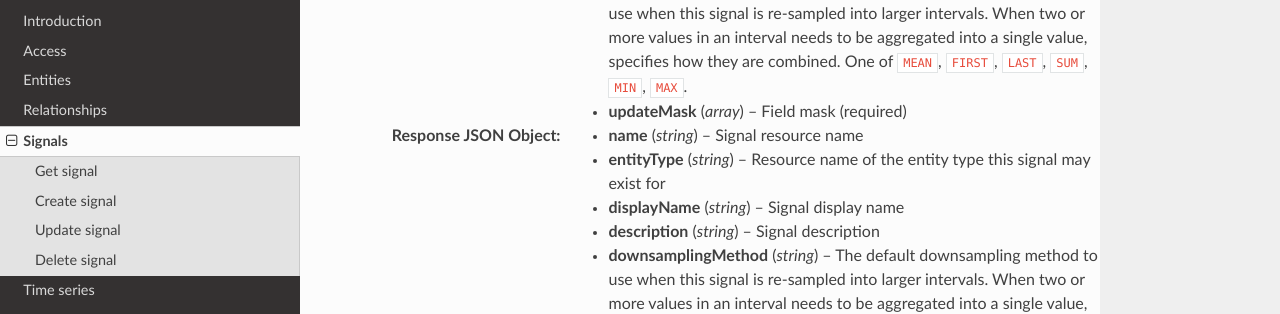
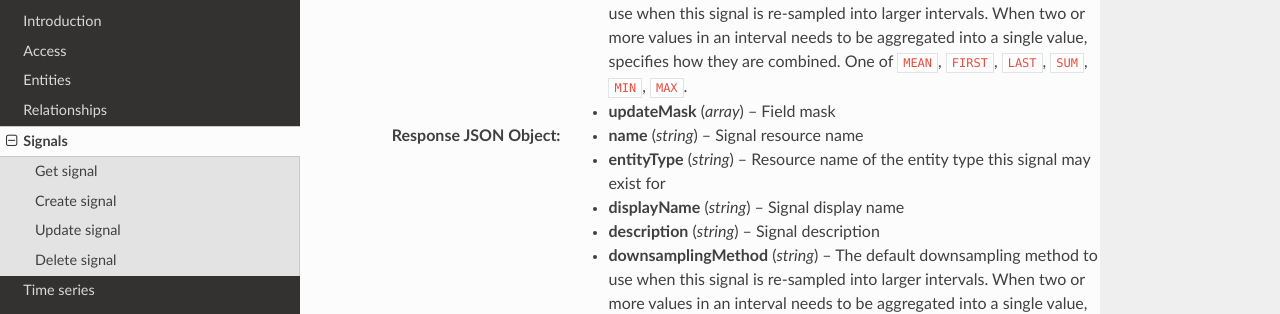
Before and after one commit to Exabel/api, a Sphinx documentation site: the page built from exabel/data/doc/signals.rst, in a window 1280 px wide and 900 px high, scrolled down 1575 px. Shown: the part 156-470 px from the top of the window. Built offline with Sphinx 7.4.7 and the Read the Docs theme 2.0.0, drawn with Linux system fonts in a browser that asks for light colours; formulas are drawn with MathJax 3.

```diff
--- a/exabel/data/doc/entities.rst
+++ b/exabel/data/doc/entities.rst
@@ -187,7 +187,7 @@ Update entity
     :reqjson string displayName: Entity display name
     :reqjson string description: Entity description
     :reqjson object properties: Entity properties
-    :reqjson array updateMask: Field mask (required)
+    :reqjson array updateMask: Field mask
 
     :resjson string name: Entity resource name
     :resjson string displayName: Entity display name
--- a/exabel/data/doc/introduction.rst
+++ b/exabel/data/doc/introduction.rst
@@ -68,6 +68,7 @@ Partial updates
 
 Some resources supports the ``PATCH`` method for partial update with i ``updateMask`` attribute,
 which is a ``FieldMask``. For more information on how to use field masks, see the
-`Google protobuf documentation`_.
+`Google protobuf documentation`_. Note that if an ``updateMask`` is not specified, the update
+behaves as a *full* update, overwriting all existing fields and properties.
 
 .. _Google protobuf documentation: https://developers.google.com/protocol-buffers/docs/reference/google.protobuf#fieldmask
--- a/exabel/data/doc/relationships.rst
+++ b/exabel/data/doc/relationships.rst
@@ -114,7 +114,7 @@ Update relationship type
 
     :reqjson string description: Relationship type description
     :reqjson object properties: Relationship type properties
-    :reqjson array updateMask: Field mask (required)
+    :reqjson array updateMask: Field mask
 
     :resjson string name: Relationship type resource name
     :resjson string description: Relationship type description
--- a/exabel/data/doc/signals.rst
+++ b/exabel/data/doc/signals.rst
@@ -100,7 +100,7 @@ Update signal
     :reqjson string downsamplingMethod: The default downsampling method to use when this signal is re-sampled into
         larger intervals. When two or more values in an interval needs to be aggregated into a single value, specifies
         how they are combined. One of ``MEAN``, ``FIRST``, ``LAST``, ``SUM``, ``MIN``, ``MAX``.
-    :reqjson array updateMask: Field mask (required)
+    :reqjson array updateMask: Field mask
 
 
     :resjson string name: Signal resource name
```
Also changed, not shown: other parts of exabel/data/doc/relationships.rst (+2 -1 lines), 7 other files.
